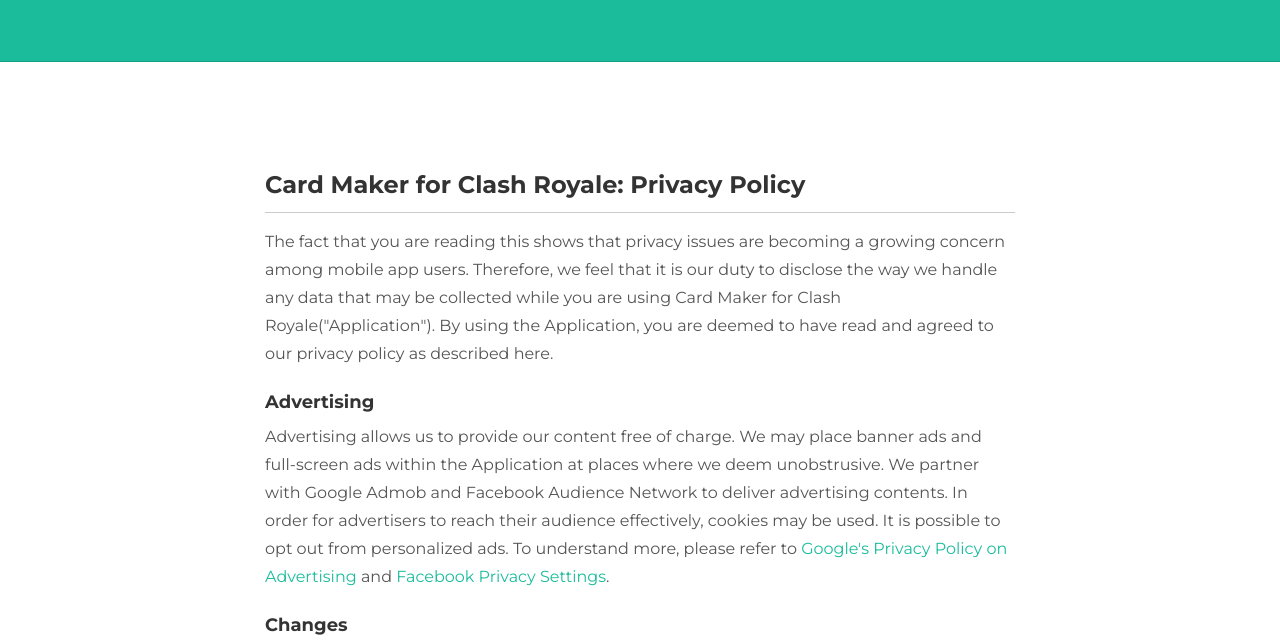
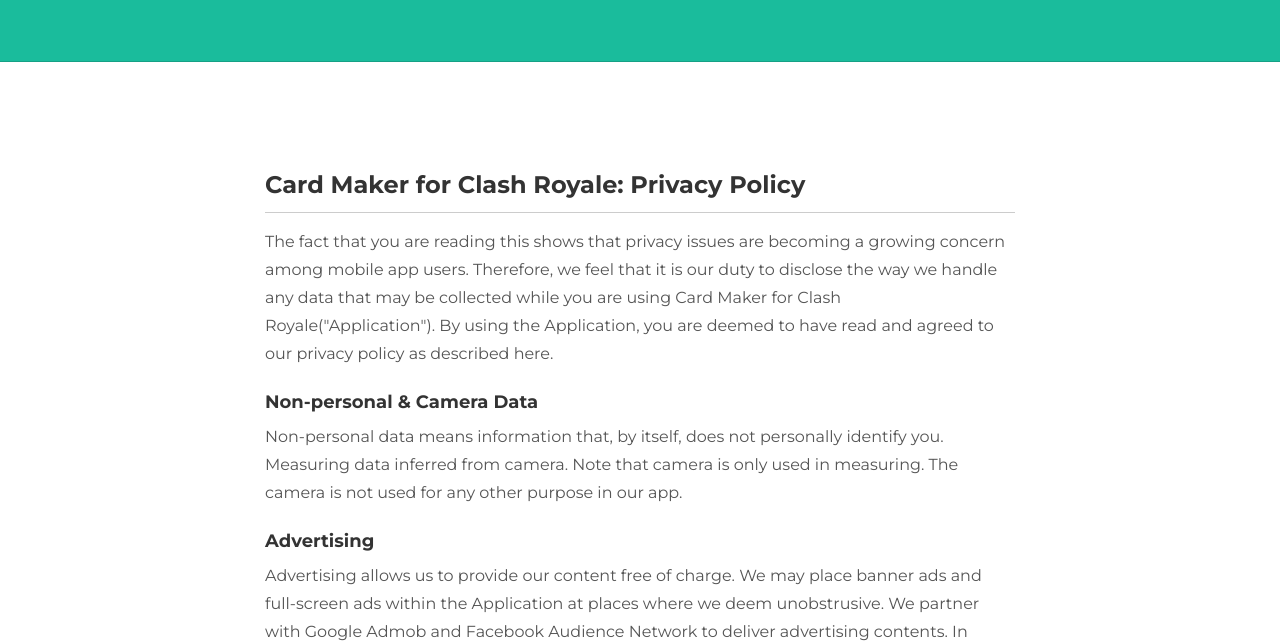
Before and after one commit to LittleOnionStudio/littleonionstudio.github.io, a plain HTML site: page privacy_card_maker.html in a window 1280 px wide. Shown: the part 129-772 px from the top of the page. Drawn offline with nearby package versions, Linux system fonts and the light colour scheme.

Commit message:
Add camera privacy policy

```diff
--- a/privacy_card_maker.html
+++ b/privacy_card_maker.html
@@ -60,6 +60,9 @@
 				<hr>
 				<p>The fact that you are reading this shows that privacy issues are becoming a growing concern among mobile app users. Therefore, we feel that it is our duty to disclose the way we handle any data that may be collected while you are using Card Maker for Clash Royale("Application"). By using the Application, you are deemed to have read and agreed to our privacy policy as described here.</p>
 
+				<h4>Non-personal & Camera Data</h4>
+				<p>Non-personal data means information that, by itself, does not personally identify you. Measuring data inferred from camera. Note that camera is only used in measuring. The camera is not used for any other purpose in our app. </p>
+
 				<h4>Advertising</h4>
 				<p>Advertising allows us to provide our content free of charge. We may place banner ads and full-screen ads within the Application at places where we deem unobstrusive. We partner with Google Admob and Facebook Audience Network to deliver advertising contents. In order for advertisers to reach their audience effectively, cookies may be used. It is possible to opt out from personalized ads. To understand more, please refer to <a href="https://www.google.com/policies/technologies/ads/">Google's Privacy Policy on Advertising</a> and <a href="https://www.facebook.com/about/basics/facebook-and-advertising">Facebook Privacy Settings</a>.</p>
 
```
